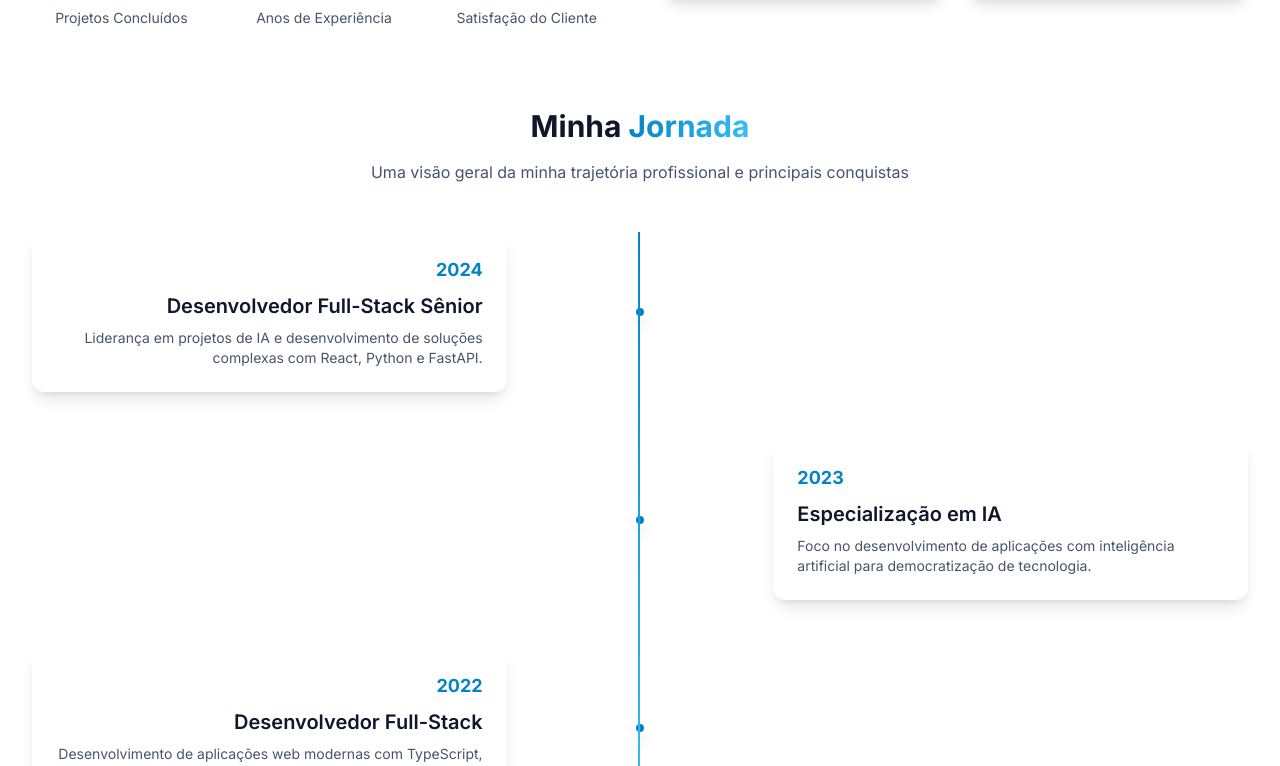
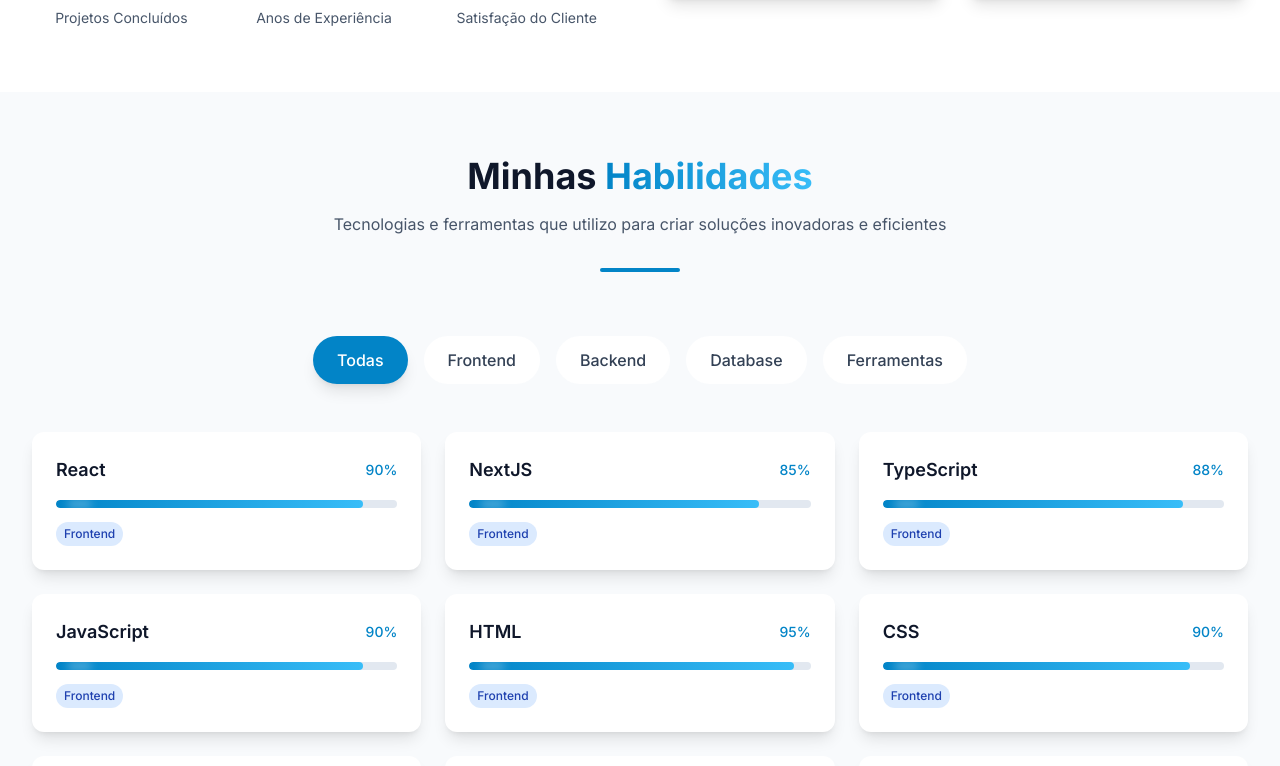
Before and after one commit to Isaque-Weber/isaque_weber, a Next.js app: page / in a window 1280 px wide. Shown: the part 1378-2144 px from the top of the page. Built offline with nearby package versions, Linux system fonts and the light colour scheme.

Commit message:
Remove timeline section and unused imports from About component.

```diff
--- a/src/components/About.tsx
+++ b/src/components/About.tsx
@@ -2,7 +2,6 @@
 import React from 'react';
 import { motion } from 'framer-motion';
 import { Code, Lightbulb, Users, Award } from 'lucide-react';
-import { personalInfo } from '../data/portfolio';
 
 interface AboutProps {
   className?: string;
@@ -158,83 +157,7 @@
           </div>
         </div>
 
-        {/* Experience Timeline */}
-        <motion.div
-          initial={{ opacity: 0, y: 30 }}
-          whileInView={{ opacity: 1, y: 0 }}
-          transition={{ duration: 0.6, delay: 0.3 }}
-          viewport={{ once: true }}
-          className="mt-20"
-        >
-          <div className="text-center mb-12">
-            <h3 className="text-2xl md:text-3xl font-bold text-gray-900 dark:text-white mb-4">
-              Minha <span className="gradient-text">Jornada</span>
-            </h3>
-            <p className="text-gray-600 dark:text-gray-300 max-w-2xl mx-auto">
-              Uma visão geral da minha trajetória profissional e principais conquistas
-            </p>
-          </div>
 
-          <div className="relative">
-            {/* Timeline Line */}
-            <div className="absolute left-1/2 transform -translate-x-0.5 w-0.5 h-full bg-gradient-to-b from-primary-600 to-primary-400"></div>
-
-            <div className="space-y-12">
-              {[
-                {
-                  year: '2024',
-                  title: 'Desenvolvedor Full-Stack Sênior',
-                  description: 'Liderança em projetos de IA e desenvolvimento de soluções complexas com React, Python e FastAPI.',
-                  side: 'left'
-                },
-                {
-                  year: '2023',
-                  title: 'Especialização em IA',
-                  description: 'Foco no desenvolvimento de aplicações com inteligência artificial para democratização de tecnologia.',
-                  side: 'right'
-                },
-                {
-                  year: '2022',
-                  title: 'Desenvolvedor Full-Stack',
-                  description: 'Desenvolvimento de aplicações web modernas com TypeScript, React, NestJS e bancos de dados relacionais.',
-                  side: 'left'
-                }
-              ].map((item, index) => (
-                <motion.div
-                  key={item.year}
-                  initial={{ opacity: 0, x: item.side === 'left' ? -50 : 50 }}
-                  whileInView={{ opacity: 1, x: 0 }}
-                  transition={{ duration: 0.6, delay: index * 0.2 }}
-                  viewport={{ once: true }}
-                  className={`flex items-center ${item.side === 'left' ? 'flex-row' : 'flex-row-reverse'}`}
-                >
-                  <div className={`w-5/12 ${item.side === 'left' ? 'text-right pr-8' : 'text-left pl-8'}`}>
-                    <div className="card p-6">
-                      <div className="text-primary-600 dark:text-primary-400 font-bold text-lg mb-2">
-                        {item.year}
-                      </div>
-                      <h4 className="text-xl font-semibold text-gray-900 dark:text-white mb-2">
-                        {item.title}
-                      </h4>
-                      <p className="text-gray-600 dark:text-gray-300 text-sm">
-                        {item.description}
-                      </p>
-                    </div>
-                  </div>
-
-                  <div className="w-2/12 flex justify-center">
-                    <motion.div
-                      whileHover={{ scale: 1.2 }}
-                      className="w-4 h-4 bg-primary-600 rounded-full border-4 border-white dark:border-gray-800 shadow-lg"
-                    ></motion.div>
-                  </div>
-
-                  <div className="w-5/12"></div>
-                </motion.div>
-              ))}
-            </div>
-          </div>
-        </motion.div>
       </div>
     </section>
   );
```
